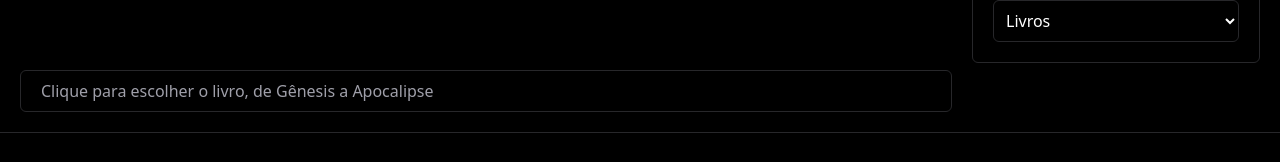
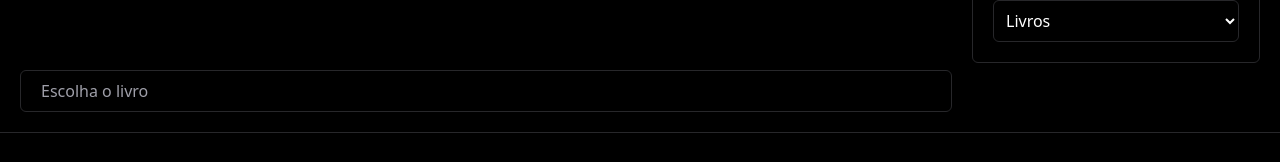
Before and after one commit to marcelonetodev/encarneoverbo, a SvelteKit app: page / in a window 1280 px wide. Shown: the part 1273-1435 px from the top of the page. Built offline with nearby package versions, Linux system fonts and the light colour scheme.

Commit message:
correção no texto do select

```diff
--- a/src/routes/+page.svelte
+++ b/src/routes/+page.svelte
@@ -85,7 +85,7 @@
       class=" placeholder:text-slate-40 pl-5 pr-8 py-2 transition duration-300 ease focus:border-slate-400 hover:border-slate-400 shadow-sm focus:shadow-md appearance-none cursor-pointer flex-1 p-4 font-light border border-zinc-800 rounded-md bg-transparent text-zinc-400 focus:outline-none focus:ring-2 focus:ring-zinc-800"
       on:change={handleBookSelection}
     >
-      <option class="bg-black" selected>Clique para escolher o livro, de Gênesis a Apocalipse</option>
+      <option class="bg-black" selected>Escolha o livro</option>
       {#each livros as lv}
         <option class="bg-black" value={lv.titulo}>{lv.titulo}</option>
       {/each}
```
